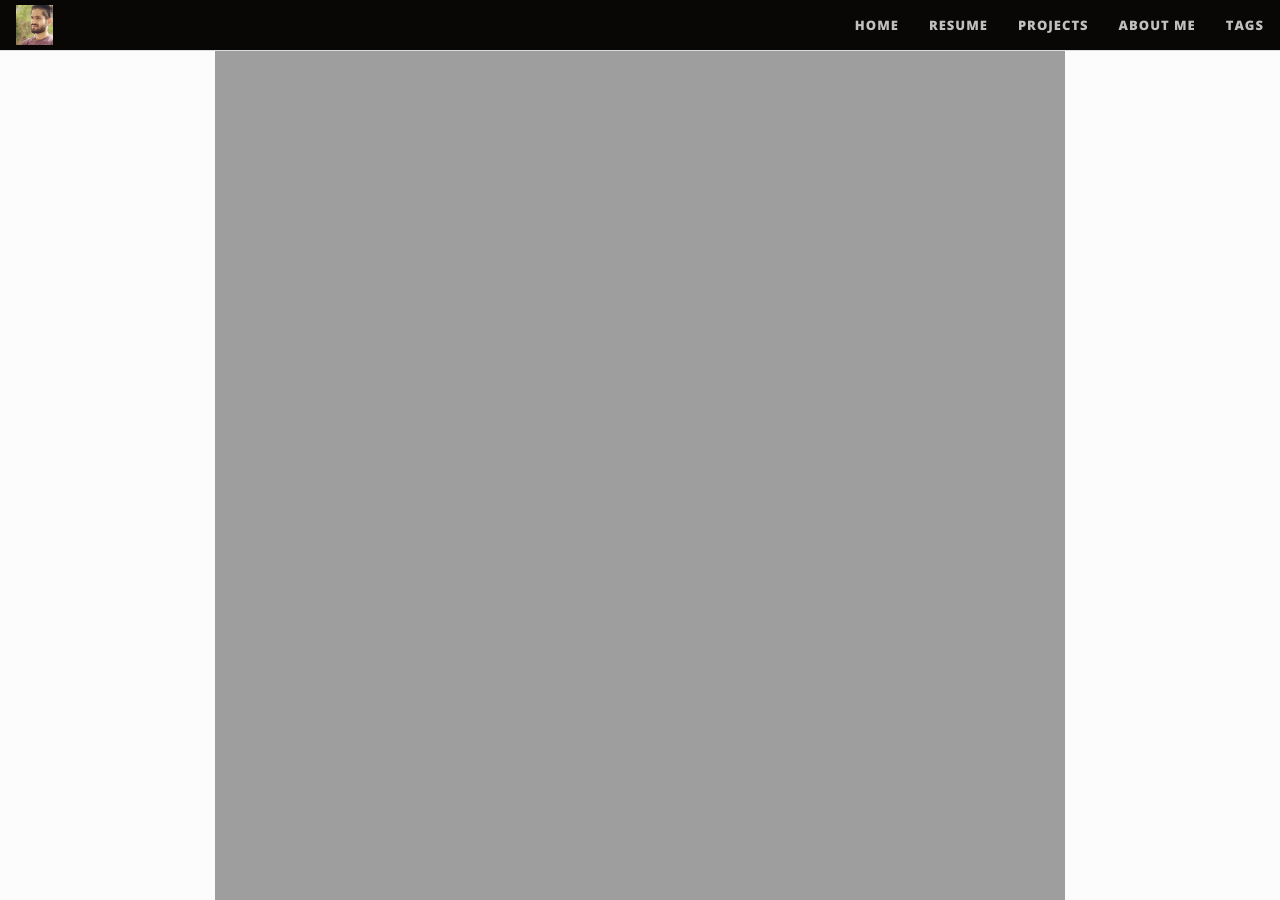
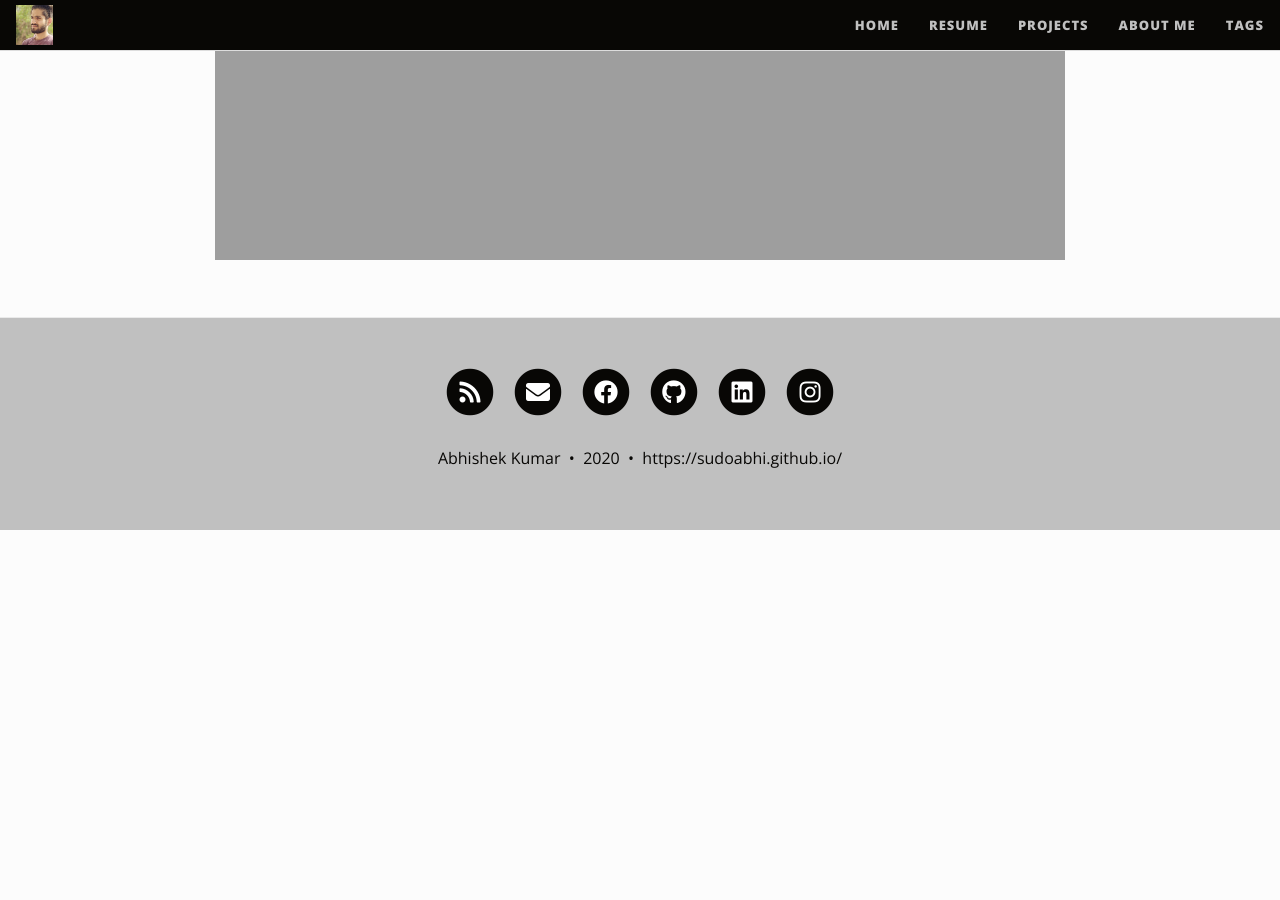
Before and after one commit to sudoabhi/sudoabhi.github.io, a Jekyll site: the page built from resume.html, in a window 1280 px wide and 900 px high, scrolled down 1030 px. Built offline with Jekyll 4.4.1, drawn with Linux system fonts in a browser that asks for light colours; nearby versions of some CDN libraries; after the commit the page ends 1560 px from its top, so only the background shows below that.

Commit message:
Update resume.html

```diff
--- a/resume.html
+++ b/resume.html
@@ -6,5 +6,5 @@ nav-short: false
 ---
 
 <div style="text-align: center; margin-top: 90px;">
-  <iframe src="https://sudoabhi.github.io/files/Resume2.pdf" scrolling="no" width="850px" height="2200px" frameBorder="0"></iframe>
+  <iframe src="https://sudoabhi.github.io/files/Resume2.pdf" scrolling="no" width="850px" height="1200px" frameBorder="0"></iframe>
 </div>
```
